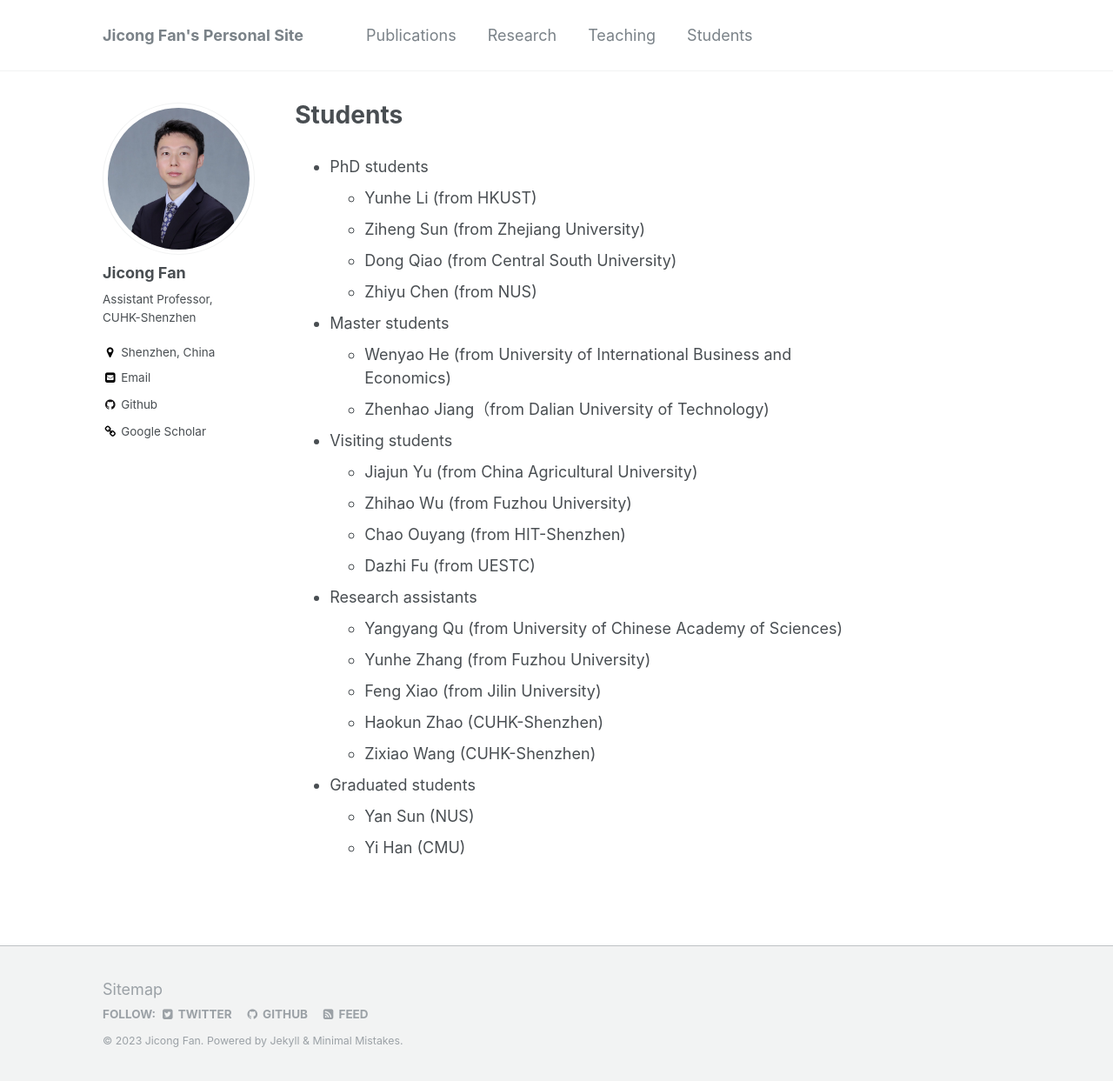
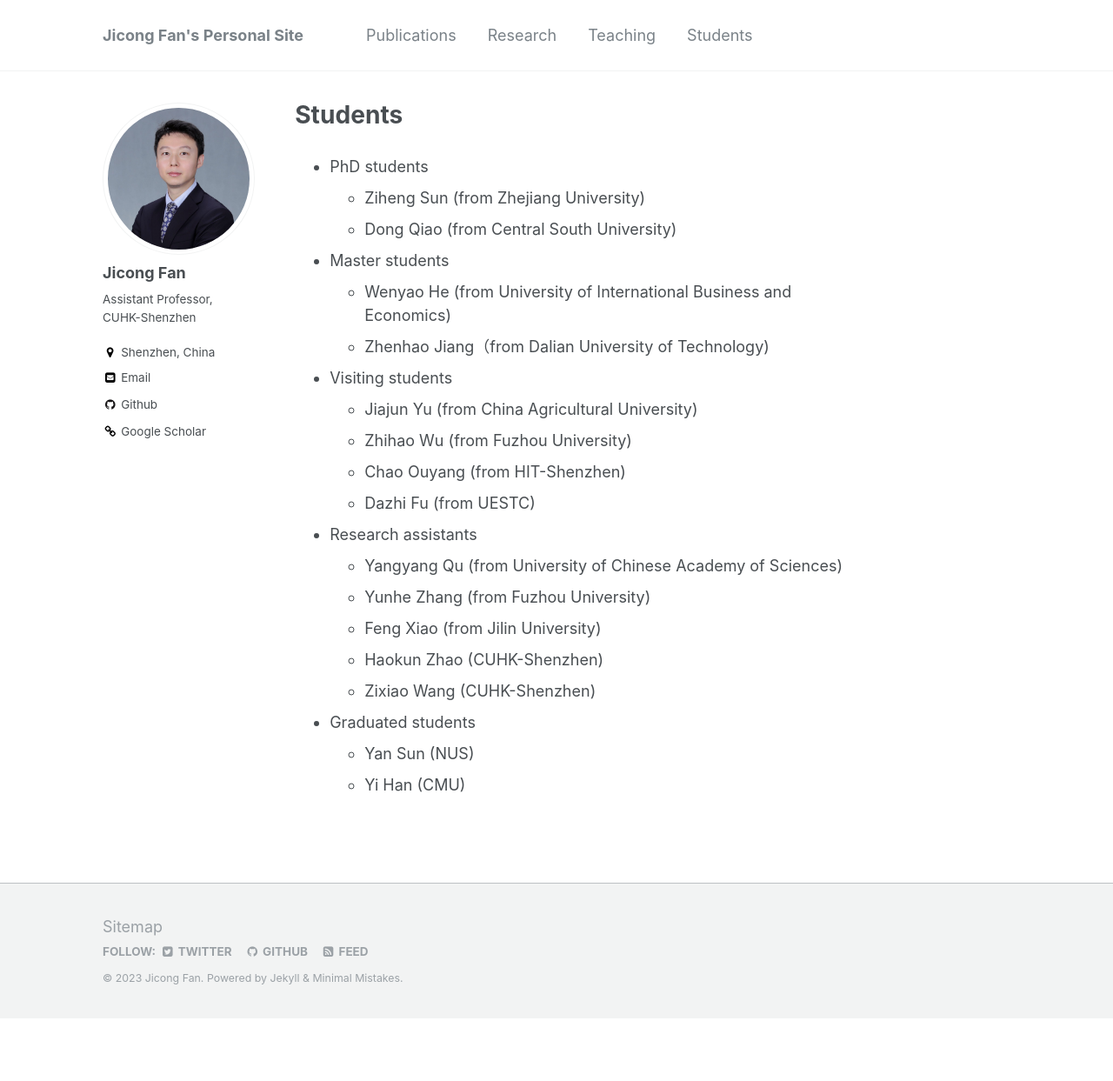
Before and after one commit to jicongfan/jicongfan.github.io, a Jekyll site: the page built from _pages/students.md, in a window 1280 px wide and 1243 px high. Shown: the whole window at 87% size. Built offline with Jekyll 4.4.1, drawn with Linux system fonts in a browser that asks for light colours.

Commit message:
Update students.md

```diff
--- a/_pages/students.md
+++ b/_pages/students.md
@@ -5,10 +5,8 @@ author_profile: true
 ---
 
 - PhD students
-	- Yunhe Li (from HKUST)
 	- Ziheng Sun (from Zhejiang University)
 	- Dong Qiao (from Central South University)
-   - Zhiyu Chen (from NUS)
 
 - Master students
 	- Wenyao He (from University of International Business and Economics)
```
